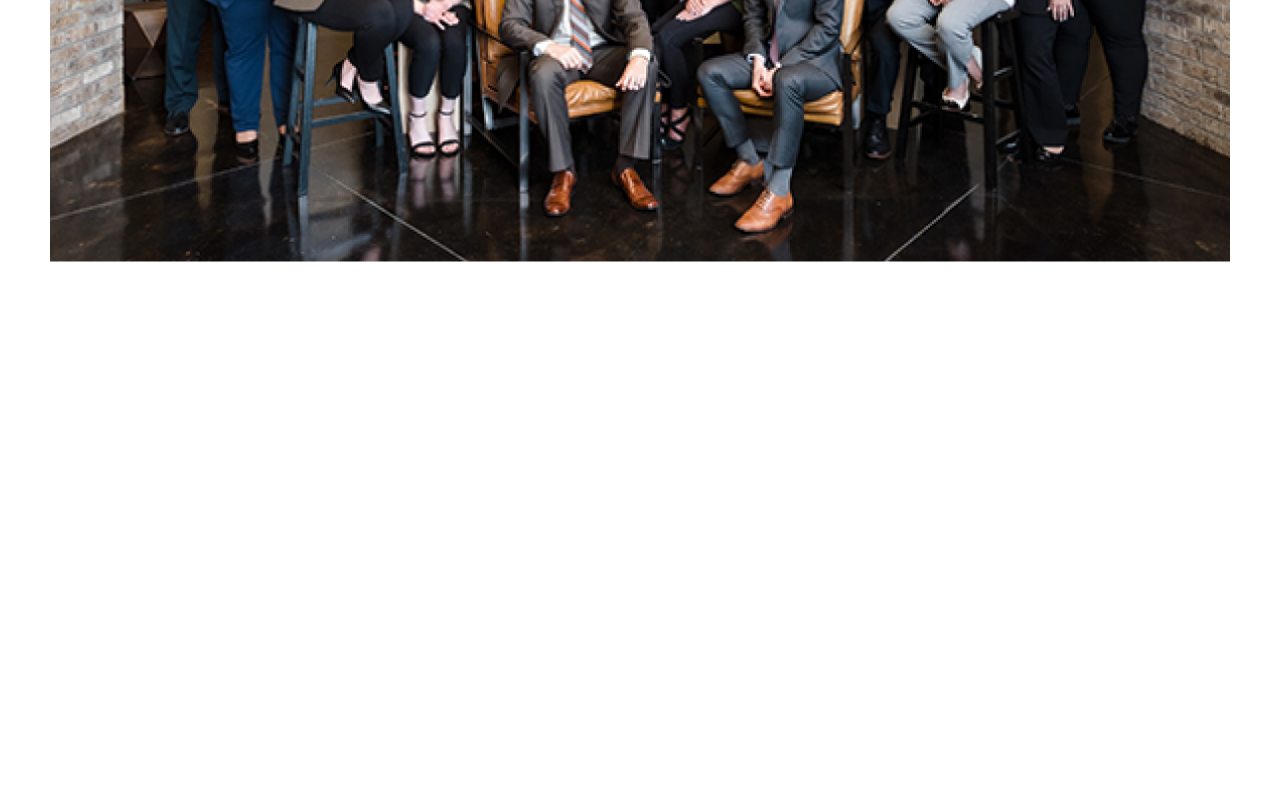
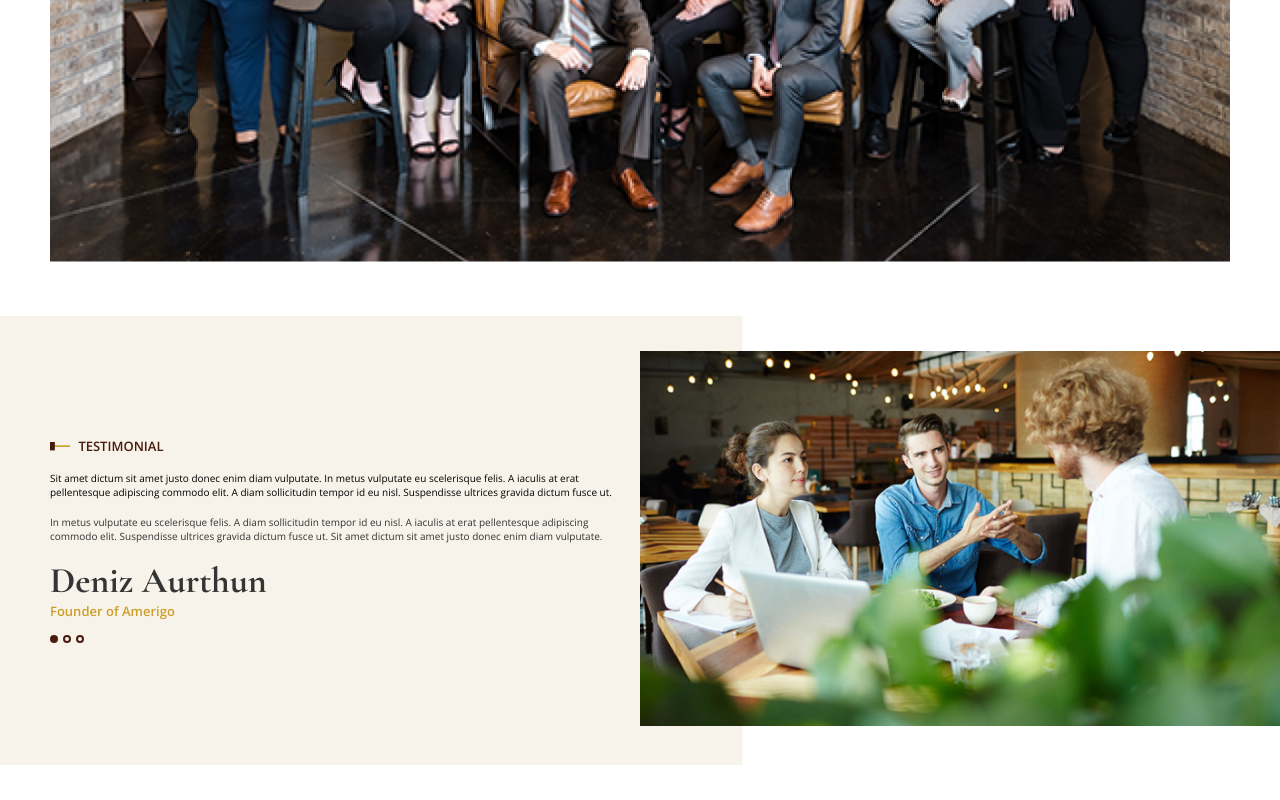
Before and after one commit to subhana0304/EPaathshala-Project1, a plain HTML site: page Index.html in a window 1280 px wide. Shown: the part 1725-2525 px from the top of the page. Before the commit the page ends 2041 px from the top, so only its background shows below. Drawn offline with nearby package versions, Linux system fonts and the light colour scheme.

Commit message:
Testimonial Section Added

```diff
--- a/CSS/style.css
+++ b/CSS/style.css
@@ -1,6 +1,6 @@
 @import url('https://fonts.googleapis.com/css2?family=Cormorant+Garamond:wght@300;400;500;600;700&family=EB+Garamond:wght@400;500;600;700;800&family=Lato:wght@400;700;900&family=Nunito:wght@200;300;400;600&family=Open+Sans:ital,wght@0,300;0,400;0,500;0,600;0,700;0,800;1,300;1,400;1,500;1,600;1,700;1,800&family=Poppins:wght@400;500;600;700;800&family=Quicksand:wght@300;400;500;600;700&family=Source+Sans+3:wght@300;400;500;600;700&family=Work+Sans:wght@300;400;500;600;700;800&display=swap');
 
-*{
+* {
     margin: 0;
     padding: 0;
 }
@@ -9,32 +9,38 @@
 /* font-family: 'Cormorant Garamond', serif; */
 
 /* Header Start */
-.header{
+.header {
     background: #E8E3D2;
     padding: 20px 50px 0 50px;
 }
-.navbar{
+
+.navbar {
     display: flex;
     justify-content: space-between;
     align-items: center;
 }
-.logo{
+
+.logo {
     width: 100px;
 }
-.logo img{
+
+.logo img {
     width: 100%;
 }
-.menu-text ul{
+
+.menu-text ul {
     list-style: none;
     display: flex;
 }
-.menu-text ul li{
+
+.menu-text ul li {
     font-size: 11px;
     margin: 0 5px;
     font-family: 'Open Sans', sans-serif;
     font-weight: 300;
 }
-.menu-text ul li a{
+
+.menu-text ul li a {
     text-decoration: none;
     color: black;
     font-weight: 400;
@@ -42,16 +48,18 @@
 
 /* --------------------------- */
 
-.banner{
+.banner {
     display: grid;
     grid-template-columns: repeat(2, 1fr);
     gap: 10px;
     align-items: center;
 }
-.left-banner{
+
+.left-banner {
     text-align: left;
 }
-.left-banner p{
+
+.left-banner p {
     font-family: 'Open Sans', sans-serif;
     font-weight: 600;
     font-size: 13px;
@@ -60,21 +68,25 @@
     margin-bottom: 1.5rem;
 
 }
-.left-banner p img{
+
+.left-banner p img {
     width: 20px;
     margin-right: 5px;
 }
-.left-banner h1{
+
+.left-banner h1 {
     font-weight: 800;
     font-size: 42px;
     color: #343434;
     font-family: 'Cormorant Garamond', serif;
     margin-bottom: 1.5rem;
 }
-.left-banner a{
+
+.left-banner a {
     text-decoration: none;
 }
-.left-banner a.btn{
+
+.left-banner a.btn {
     background-color: white;
     color: black;
     padding: 6px 12px;
@@ -82,23 +94,26 @@
     font-family: 'Open Sans', sans-serif;
     font-weight: 500;
 }
-.left-banner a.bg-dark{
+
+.left-banner a.bg-dark {
     background-color: #471B0E;
     color: white;
     margin-right: 10px;
 }
 
-.right-banner{
+.right-banner {
     text-align: right;
     display: flex;
     justify-content: right;
 }
-.banner-img{
+
+.banner-img {
     width: 250px;
     height: 300px;
     margin-left: 25px;
 }
-.banner-img img{
+
+.banner-img img {
     width: 100%;
     height: 100%;
 }
@@ -107,24 +122,27 @@
 
 /* About Section Start */
 
-.about{
+.about {
     margin: 50px;
     display: grid;
     grid-template-columns: repeat(2, 1fr);
     align-items: center;
     gap: 20px;
 }
-.left-about{
+
+.left-about {
     width: 300px;
 }
-.left-about img{
+
+.left-about img {
     width: 100%;
 }
-.right-about{
+
+.right-about {
     text-align: left;
 }
 
-.right-about p{
+.right-about p {
     font-family: 'Open Sans', sans-serif;
     font-weight: 600;
     font-size: 13px;
@@ -132,32 +150,38 @@
     align-items: center;
     margin-bottom: 1rem;
 }
-.right-about p img{
+
+.right-about p img {
     width: 20px;
     margin-right: 5px;
 }
-.right-about h1{
+
+.right-about h1 {
     font-weight: 800;
     font-size: 36px;
     color: #343434;
     font-family: 'Cormorant Garamond', serif;
     margin-bottom: 1.5rem;
 }
-.right-about p{
+
+.right-about p {
     font-family: 'Open Sans', sans-serif;
     font-weight: 300;
     font-size: 11px;
     color: #343434;
     margin-bottom: 1rem;
 }
-.right-about p.light-text{
+
+.right-about p.light-text {
     color: black;
     font-weight: 400;
 }
-.right-about ul{
+
+.right-about ul {
     list-style: none;
 }
-.right-about ul li{
+
+.right-about ul li {
     font-family: 'Open Sans', sans-serif;
     font-weight: 300;
     font-size: 11px;
@@ -166,7 +190,8 @@
     align-items: center;
     margin-bottom: 10px;
 }
-.right-about ul li img{
+
+.right-about ul li img {
     width: 12px;
     margin-right: 5px;
 }
@@ -174,12 +199,13 @@
 /* About Section End */
 
 /* Service Section Start */
-.service{
+.service {
     background: #E8E3D2;
     padding: 50px;
     text-align: center;
 }
-.service p{
+
+.service p {
     font-family: 'Open Sans', sans-serif;
     font-weight: 600;
     font-size: 13px;
@@ -187,100 +213,200 @@
     align-items: center;
     margin-bottom: 1rem;
 }
-.service p img{
+
+.service p img {
     width: 20px;
     margin-right: 5px;
 }
-.right-order{
+
+.right-order {
     transform: rotate(180deg);
     margin-left: 5px;
 }
-.service h1{
+
+.service h1 {
     font-weight: 800;
     font-size: 36px;
     color: #343434;
     font-family: 'Cormorant Garamond', serif;
     margin-bottom: 1.5rem;
 }
-.cards{
+
+.cards {
     display: grid;
     grid-template-columns: repeat(4, 1fr);
     gap: 10px;
     margin-top: 15px;
 }
-.card{
+
+.card {
     padding: 5px;
 }
-.card img{
+
+.card img {
     width: 30px;
 }
-.card img.arrow-img{
+
+.card img.arrow-img {
     width: 25px;
 }
-.card h6{
+
+.card h6 {
     font-weight: 800;
     font-size: 16px;
     color: black;
     font-family: 'Cormorant Garamond', serif;
     margin: 15px 0;
 }
-.card p{
+
+.card p {
     font-size: 9px;
     color: black;
     font-weight: 300;
 }
+
 /* Service Section End */
 
 /* Features Section Start */
-.features{
+.features {
     background: #343434;
     display: grid;
     grid-template-columns: repeat(5, 1fr);
     padding: 10px;
     margin-top: 5px;
 }
-.feature{
+
+.feature {
     display: flex;
     border-right: 1px solid white;
     justify-content: center;
     align-items: center;
 }
-.last-feature{
+
+.last-feature {
     border: none;
     padding: 3px;
 }
-.feature img{
+
+.feature img {
     width: 25px;
     height: 25px;
 }
-.feature img.down-arrow{
+
+.feature img.down-arrow {
     width: 15px;
     height: 15px;
 }
-.feature .feature-text{
+
+.feature .feature-text {
     margin: 0 5px;
     padding: 5px;
 }
-.feature .feature-text h6{
+
+.feature .feature-text h6 {
     font-size: 11px;
     font-family: 'Open Sans', sans-serif;
     font-weight: 700;
     color: white;
 }
-.feature .feature-text p{
+
+.feature .feature-text p {
     font-size: 10px;
     font-family: 'Cormorant Garamond', serif;
     font-weight: 700;
     color: white;
 }
+
 /* Features Section End */
 
 /* Image Section Start */
 
-.image-section{
+.image-section {
     margin: 50px;
 }
-.image-section img{
+
+.image-section img {
     width: 100%;
 }
+
 /* Image Section End */
+
+/* Testimony Start */
+
+.testimony {
+    background-image: url('../Images/bgtestimony.png');
+    margin: 35px 0;
+    background-size: cover;
+    display: grid;
+    padding: 35px 0;
+    align-items: center;
+    grid-template-columns: repeat(2, 1fr);
+}
+
+.testimony .right-testimony img {
+    width: 100%;
+}
+
+.testimony .left-testimony {
+    padding: 15px 15px 15px 50px;
+}
+
+.testimony .left-testimony p {
+    font-family: 'Open Sans', sans-serif;
+    font-weight: 600;
+    font-size: 13px;
+    color: #471B0E;
+    align-items: center;
+    margin-bottom: 1rem;
+}
+
+.testimony .left-testimony p img {
+    width: 20px;
+    margin-right: 5px;
+}
+
+.testimony .left-testimony p.bold-text {
+    font-family: 'Open Sans', sans-serif;
+    font-weight: 400;
+    font-size: 10px;
+    color: black;
+    margin-bottom: 1rem;
+}
+
+.testimony .left-testimony p.light-text {
+    font-family: 'Open Sans', sans-serif;
+    font-weight: 300;
+    font-size: 10px;
+    color: #343434;
+    margin-bottom: 1rem;
+}
+
+.testimony .left-testimony h1{
+    font-weight: 800;
+    font-size: 36px;
+    color: #343434;
+    font-family: 'Cormorant Garamond', serif;
+}
+.testimony .left-testimony span{
+    font-family: 'Open Sans', sans-serif;
+    font-weight: 600;
+    font-size: 13px;
+    color: #CE9E2B;
+    align-items: center;
+}
+.testimony .left-testimony .dots{
+    display: flex;
+    margin-top: 15px;
+}
+.testimony .left-testimony .dots .dot{
+    width: 4px;
+    height: 4px;
+    margin-right: 5px;
+    border-radius: 50%;
+    border: 2px solid #471B0E;
+}
+.testimony .left-testimony .dots .fill-up{
+    background: #471B0E;
+}
+
+/* Testimony End */
--- a/Index.html
+++ b/Index.html
@@ -178,6 +178,27 @@
 
     <!-- Image Section End-->
 
+    <!-- Testinomy Section  Start -->
+
+    <div class="testimony">
+        <div class="left-testimony">
+            <p><img src="Images/OrderIcon.png" alt=""> TESTIMONIAL</p>
+            <p class="bold-text">Sit amet dictum sit amet justo donec enim diam vulputate. In metus vulputate eu scelerisque felis. A iaculis at erat pellentesque adipiscing commodo elit. A diam sollicitudin tempor id eu nisl. Suspendisse ultrices gravida dictum fusce ut.</p>
+            <p class="light-text">In metus vulputate eu scelerisque felis. A diam sollicitudin tempor id eu nisl. A iaculis at erat pellentesque adipiscing commodo elit. Suspendisse ultrices gravida dictum fusce ut. Sit amet dictum sit amet justo donec enim diam vulputate.</p>
+            <h1>Deniz Aurthun</h1>
+            <span>Founder of Amerigo</span>
+            <div class="dots">
+                <div class="dot fill-up"></div>
+                <div class="dot"></div>
+                <div class="dot"></div>
+            </div>
+        </div>
+        <div class="right-testimony">
+            <img src="Images/testimony.png" alt="">
+        </div>
+    </div>
+
+    <!-- Testinomy Section  End -->
 
 
 </body>
```
Also changed, not shown: Images/bgtestimony.png (added), Images/testimony.png (added).
